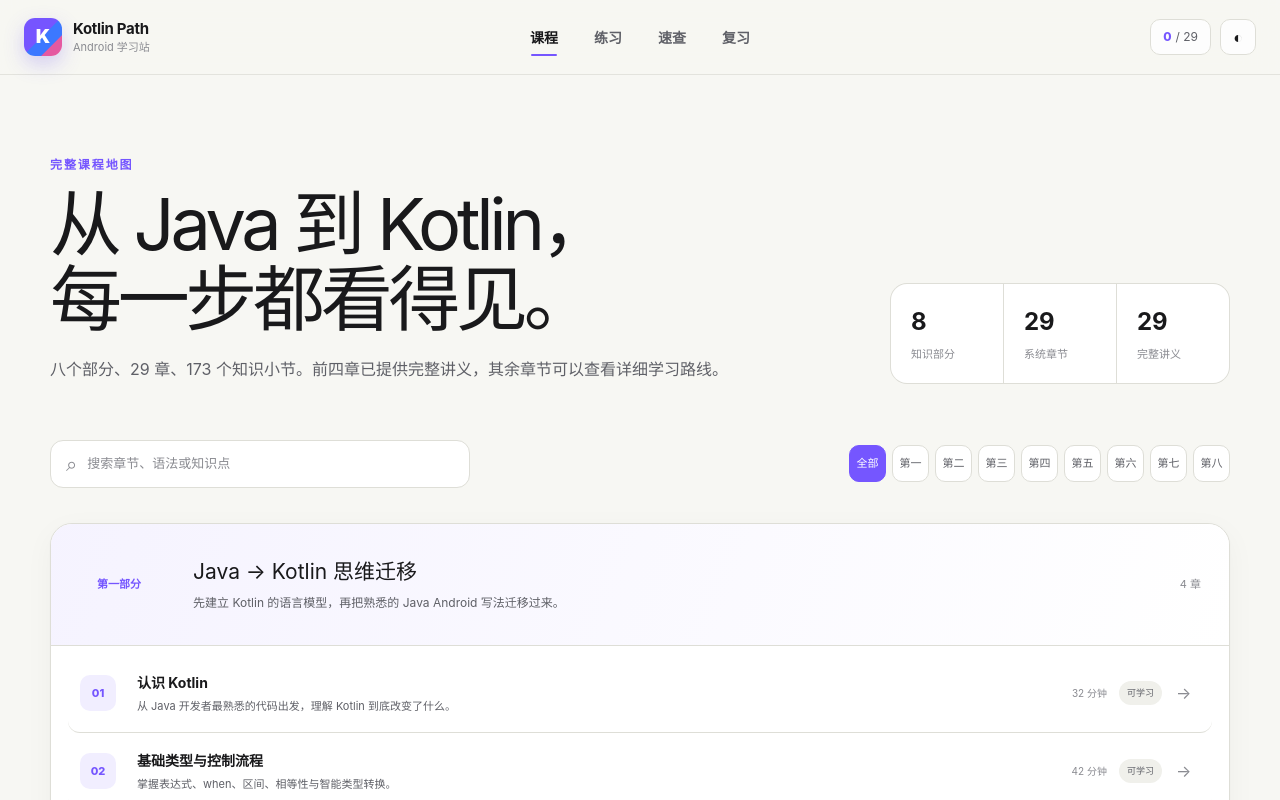
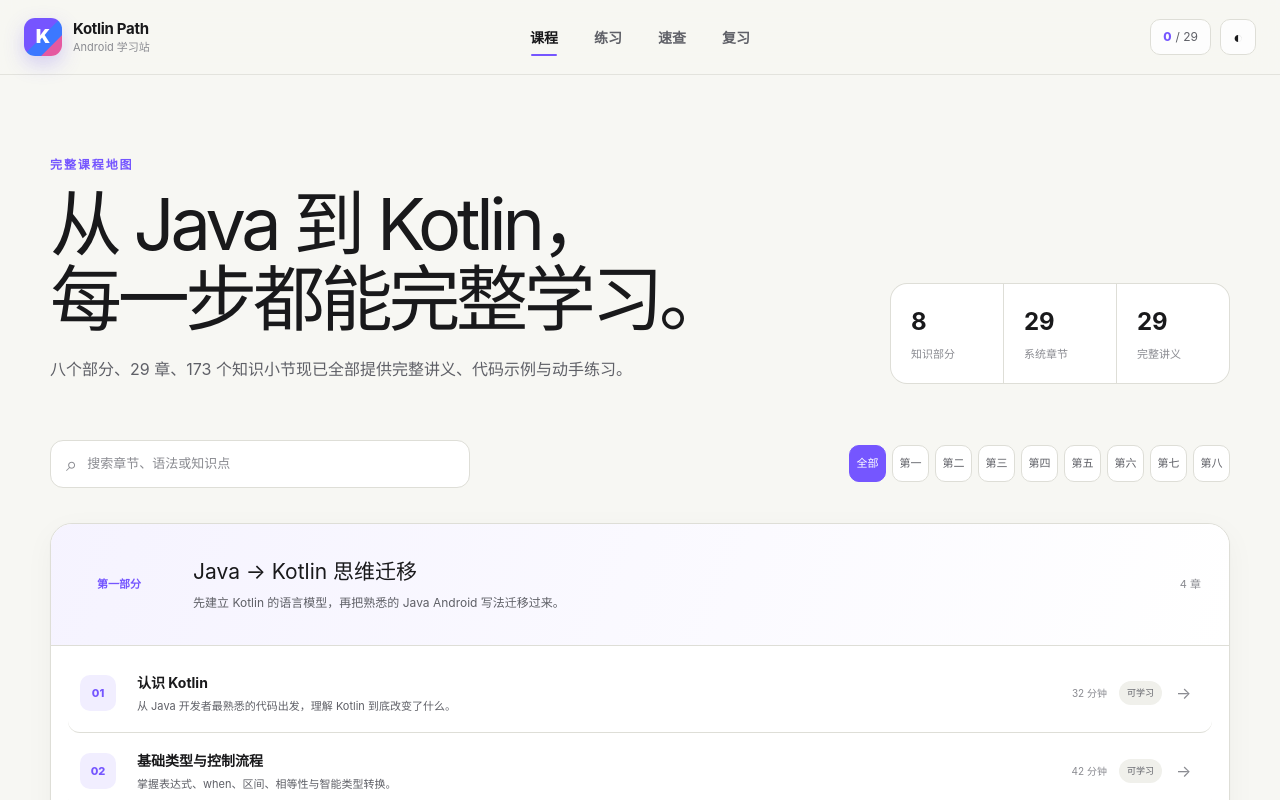
Before and after one commit to upwon/kotlin-android-learning, a Next.js app: page /course in a window 1280 px wide. Shown: the top 800 px of the page. Built offline with nearby package versions, Linux system fonts and the light colour scheme.

Commit message:
Publish complete 29-chapter curriculum

```diff
--- a/app/course/page.tsx
+++ b/app/course/page.tsx
@@ -11,7 +11,7 @@
   return (
     <main className="page-shell catalog-page">
       <header className="page-hero compact-hero">
-        <div><span className="eyebrow">完整课程地图</span><h1>从 Java 到 Kotlin，<br />每一步都看得见。</h1><p>八个部分、{allChapters.length} 章、{totalLessons} 个知识小节。前四章已提供完整讲义，其余章节可以查看详细学习路线。</p></div>
+        <div><span className="eyebrow">完整课程地图</span><h1>从 Java 到 Kotlin，<br />每一步都能完整学习。</h1><p>八个部分、{allChapters.length} 章、{totalLessons} 个知识小节现已全部提供完整讲义、代码示例与动手练习。</p></div>
         <div className="hero-metric-stack">
           <div><strong>{courseUnits.length}</strong><span>知识部分</span></div>
           <div><strong>{allChapters.length}</strong><span>系统章节</span></div>
```
